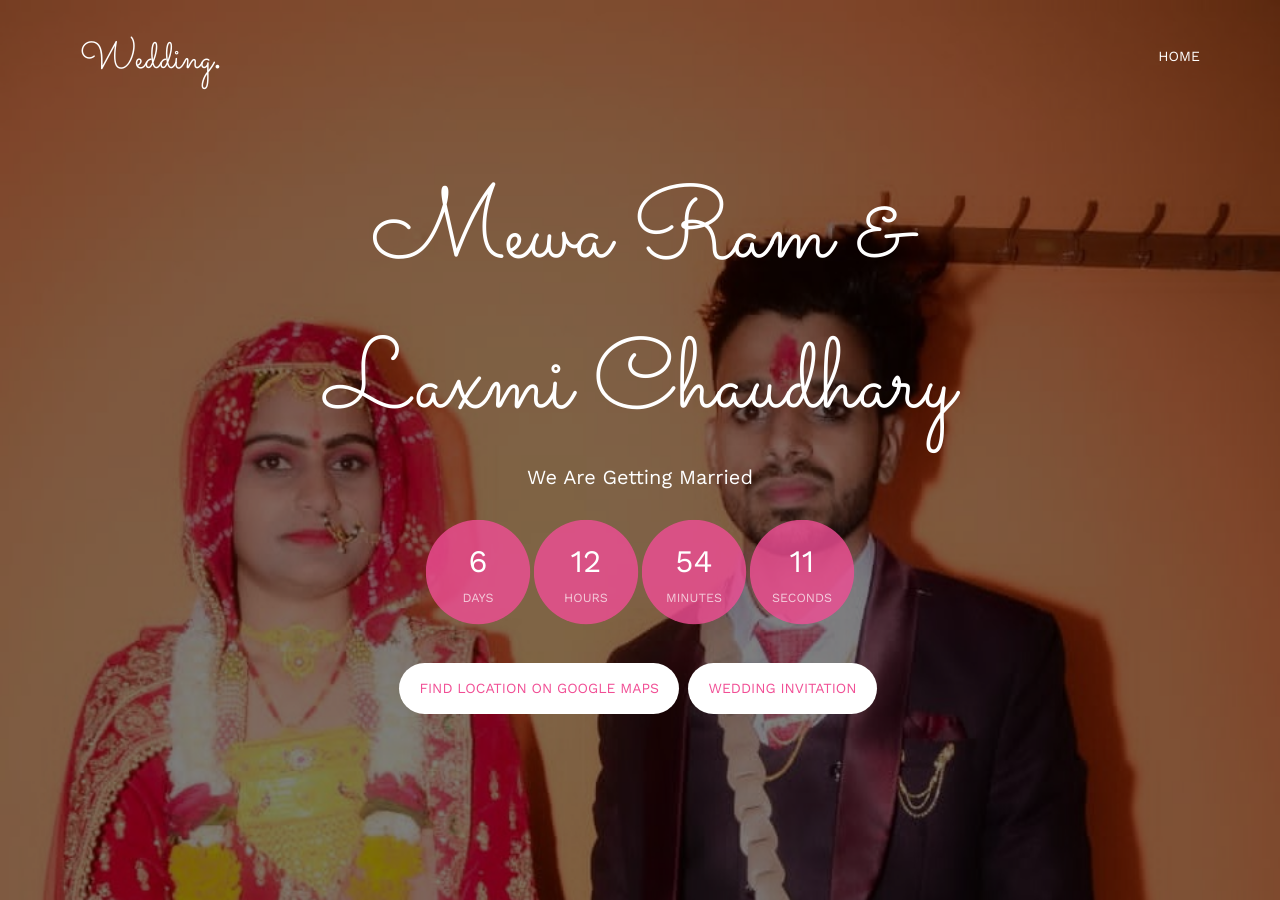
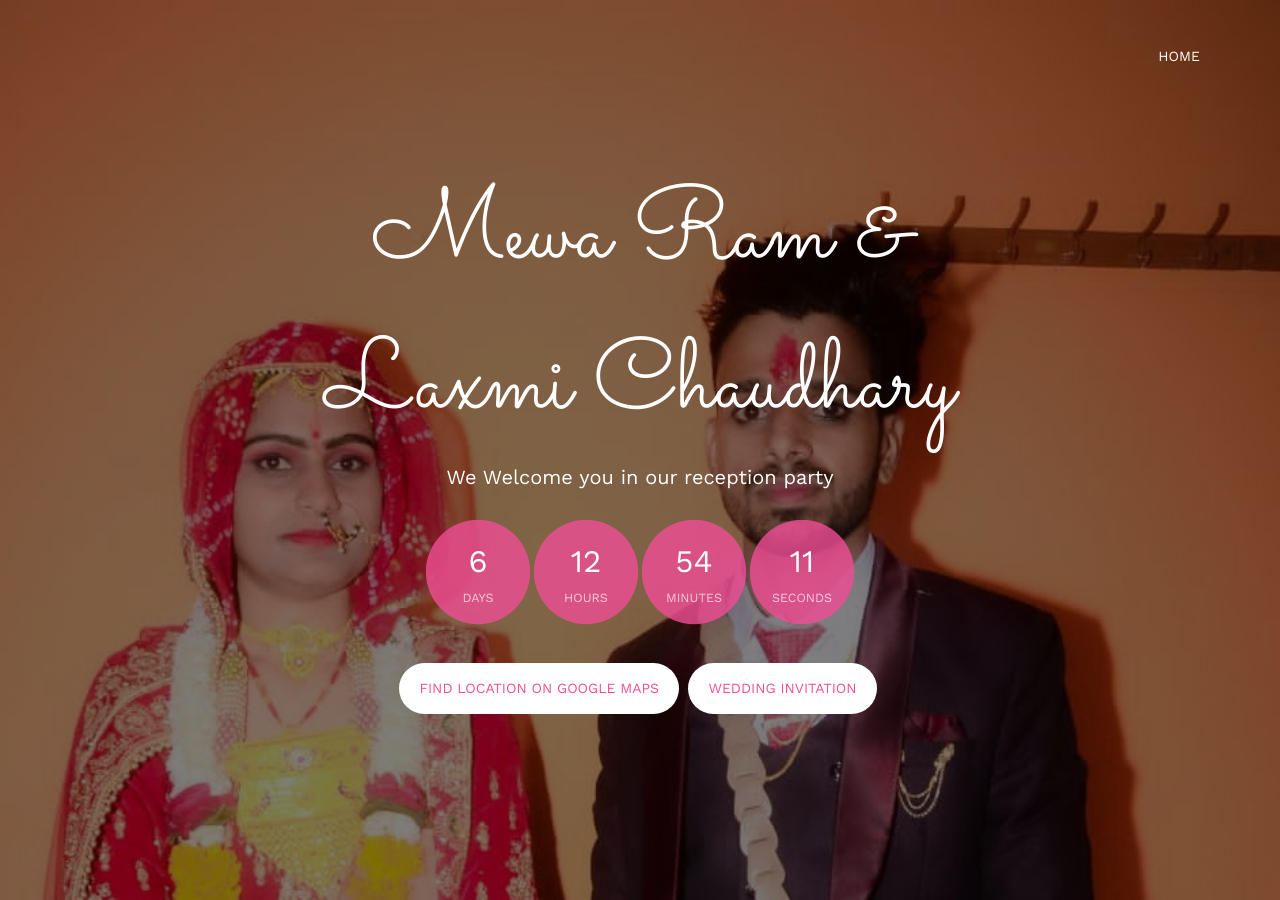
Before and after one commit to kirdoliyafamily/kirdoliyafamily.github.io, a plain HTML site: page index.html in a window 1280 px wide. Shown: the top 900 px of the page. Drawn offline with nearby package versions, Linux system fonts and the light colour scheme; files whose address does not match are found by name.

Commit message:
Add files via upload

```diff
--- a/index.html
+++ b/index.html
@@ -72,7 +72,7 @@
 				<!-- <source src="./backgroundMusic.mp3" type="audio/mpeg">
 			  Your browser does not support the audio element.
 			  </audio> -->
-			  <bgsound src = "./backgroundMusic.mp3"/>
+			  <!-- <bgsound src = "./backgroundMusic.mp3"/> -->
 	<div class="fh5co-loader"></div>
 
 	<div id="page">
@@ -80,7 +80,7 @@
 		<div class="container">
 			<div class="row">
 				<div class="col-xs-2">
-					<div id="fh5co-logo"><a href="index.html">Wedding<strong>.</strong></a></div>
+					<!-- <div id="fh5co-logo"><a href="index.html"><strong>Chaudhary</strong></a></div> -->
 				</div>
 				<div class="col-xs-10 text-right menu-1">
 					<ul>
@@ -99,7 +99,7 @@
 					<div class="display-t">
 						<div class="display-tc animate-box" data-animate-effect="fadeIn">
 							<h1>Mewa Ram &amp; Laxmi Chaudhary</h1>
-							<h2>We Are Getting Married</h2>
+							<h2>We Welcome you in our reception party</h2>
 							<div class="simply-countdown simply-countdown-one"></div>
 							<p><a href="https://bit.ly/3CRFjOb" class="btn btn-default btn-sm">Find Location on Google Maps</a>
 								<a href="invitation.pdf" class="btn btn-default btn-sm">Wedding Invitation</a></p>
@@ -118,6 +118,7 @@
 					<h2>Hello!</h2>
 					<h3>January 17th, 2023</h3>
 					<h4>From 11:15 AM to your arrival</h4>
+				</br>
 					<h4>Vanue</h4>
 					<a href="https://bit.ly/3CRFjOb"><p>Kirdoliya Farm House, Baori</br>
 					Maulasar, Didwana, Nagaur (Raj.) 341517</p></a>
@@ -290,9 +291,9 @@
 					<li class="one-third animate-box" data-animate-effect="fadeIn" style="background-image: url(images/gallery-9.jpg); ">
 						<a href="images/gallery-9.jpg"></a>
 					</li>
-					<li class="one-third animate-box" data-animate-effect="fadeIn" style="background-image: url(images/gallery-5.jpg); ">
+					<!-- <li class="one-third animate-box" data-animate-effect="fadeIn" style="background-image: url(images/gallery-5.jpg); ">
 						<a href="images/gallery-5.jpg"></a>
-					</li>
+					</li> -->
 					<li class="one-third animate-box" data-animate-effect="fadeIn" style="background-image: url(images/gallery-6.jpg); ">
 						<a href="images/gallery-6.jpg"></a>
 					</li>
```
